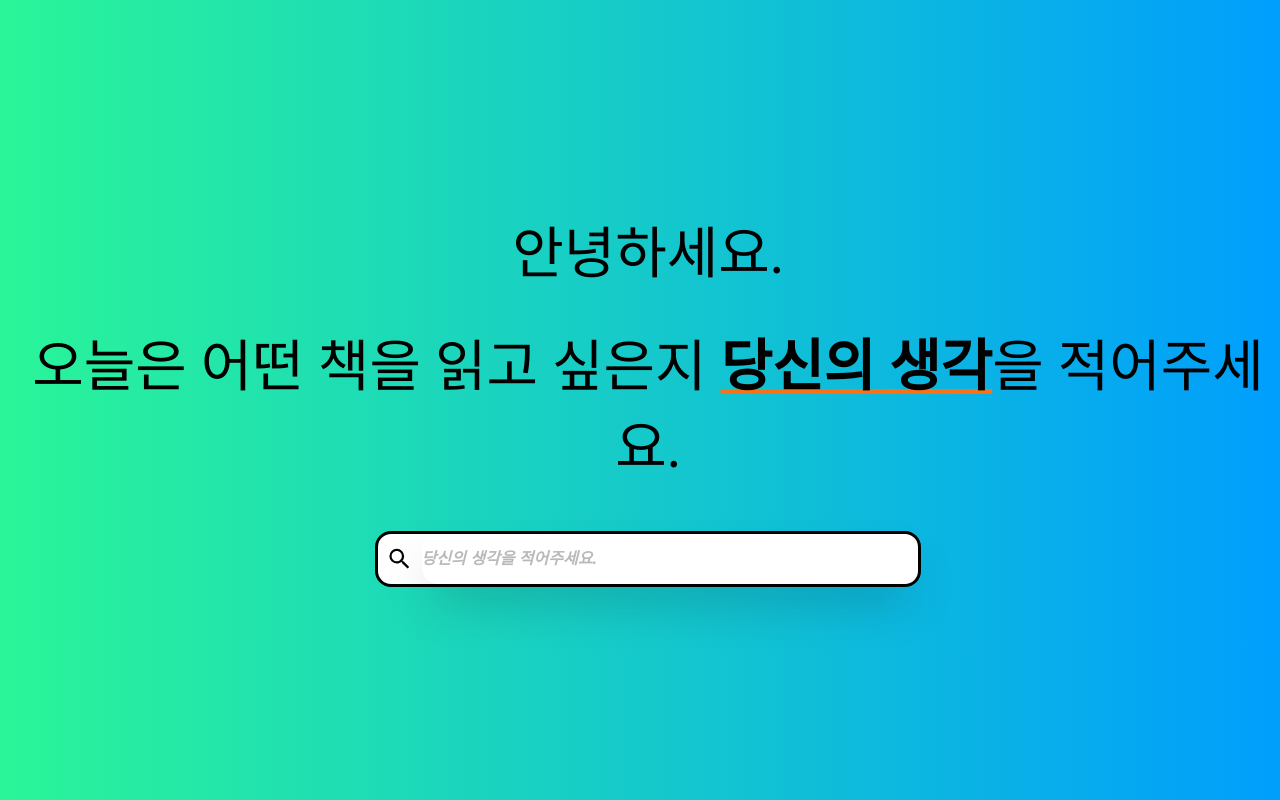
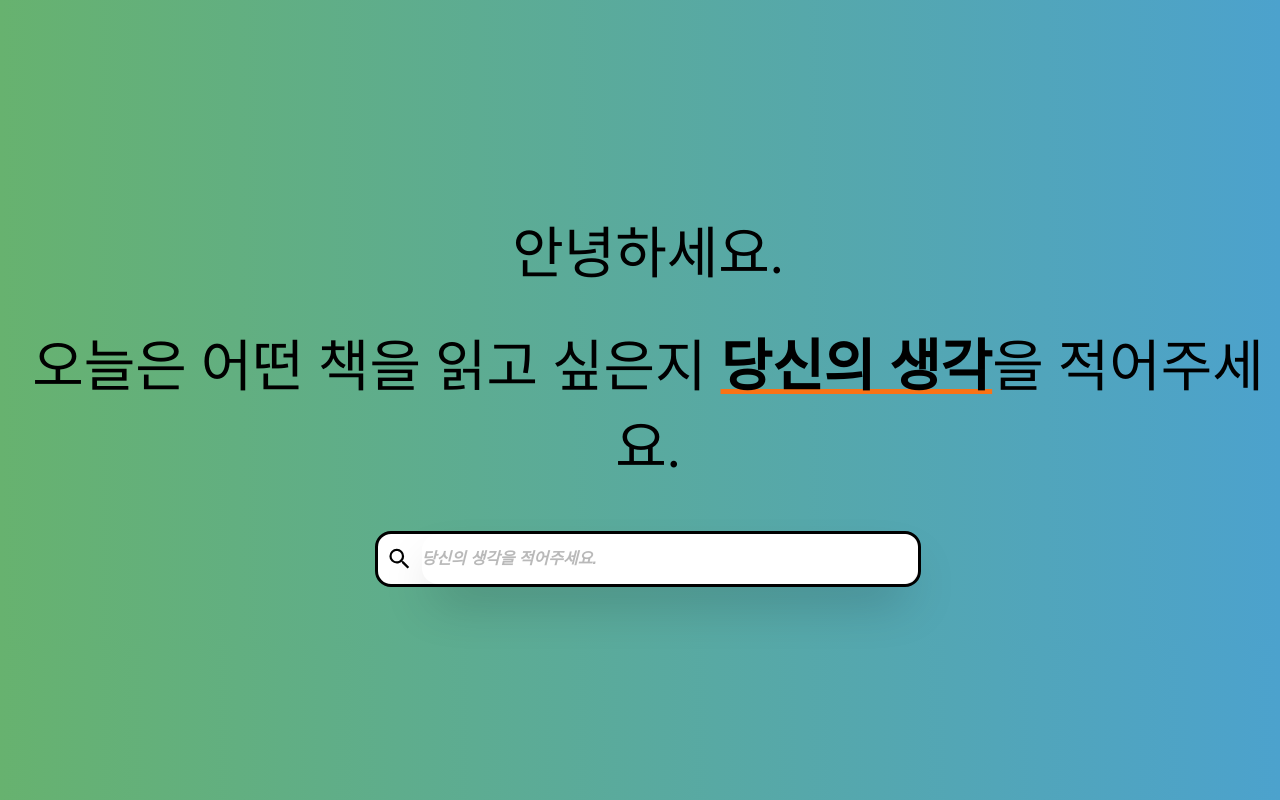
Before and after one commit to BoYeonJang/kyobobook-review, a Vue app in the folder frontend/: page / in a window 1280 px wide. Built offline with nearby package versions, Linux system fonts and the light colour scheme; a web font is replaced by a local one.

Commit message:
frontend: 백그라운드 색상 변경

```diff
--- a/frontend/src/App.vue
+++ b/frontend/src/App.vue
@@ -17,7 +17,7 @@ export default {
 </script>
 <style>
 body {
-  background: linear-gradient(to right, #2af598, #009efd);
+  background: linear-gradient(to right, #67b26f, #4ca2cd);
   width: 100%;
   height: 100%;
 }
```
